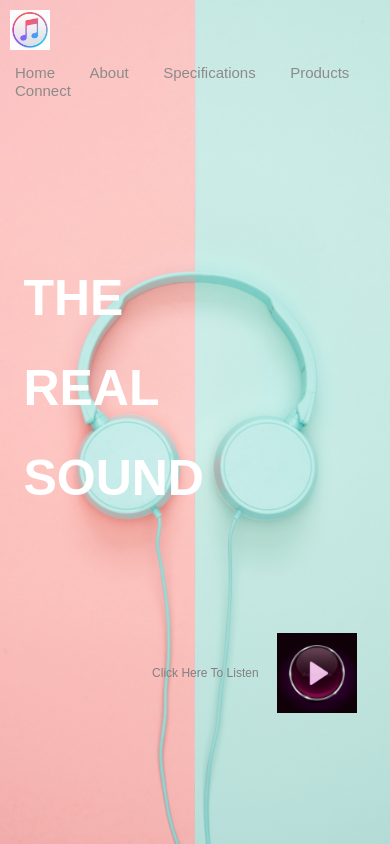
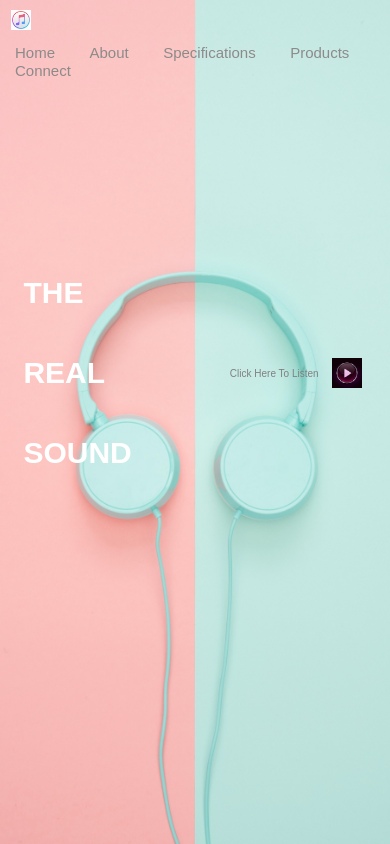
Before and after one commit to BRISTYprogramminghero/musical-website, a plain HTML site: page index.html in a window 390 px wide. Drawn offline with Linux system fonts and the light colour scheme.

Commit message:
all done

```diff
--- a/style.css
+++ b/style.css
@@ -72,11 +72,6 @@
     cursor: pointer;
 }
 @media only screen and (max-width:770px){
-    *{
-        margin: 0;
-        padding: 0;
-        font-family: sans-serif;
-    }
     .body{
         position: fixed;
         width: 100%;
@@ -105,10 +100,27 @@
     }
 }
 @media only screen and (max-width:600px){
-    .body{
+    html {
+        overflow: hidden;
+    }
+    body {
+        width: 100% !important;
+        height: 100% !important;
+        display: block;
+        position: cover;
+        overflow-x: hidden;
         position: fixed;
-        width: 100%;
-        height: 100%;
+    }
+    .hidden-thing {
+        position: fixed;
+        left: 70%;
+        width: 20px;
+        height: 50px;
+        opacity: 0;
+      }
+      .logo{
+        width: 20px;
+        height: 20px;
     }
     .content{
         width: 100%;
@@ -116,12 +128,10 @@
 
     }
     .navbar{
-        width: 100%;
+        width: 50%;
         margin: auto;
-        padding: 10px 0;
+        padding: 1px !important;
         display: inline;
-        align-items: center;
-        justify-content: space-between;
     }
     .left-col{
         margin-left: 6%;
@@ -134,15 +144,21 @@
         align-items: center;
     }
     .left-col h1{
-        font-size: 50px;
+        font-size: 30px;
         color: white;
-        line-height: 90px;
+        line-height: 80px;
         float: left;
     }
     .right-col p{
-        font-size: 12px;
+        font-size: 10px;
         color: gray;
         font-weight: 200;
         margin-right: 8px;
     }
+    .music{
+        height: 30px;
+        width: 30px;
+        padding: 5px;
+        cursor: pointer;
+    }
 }
```
